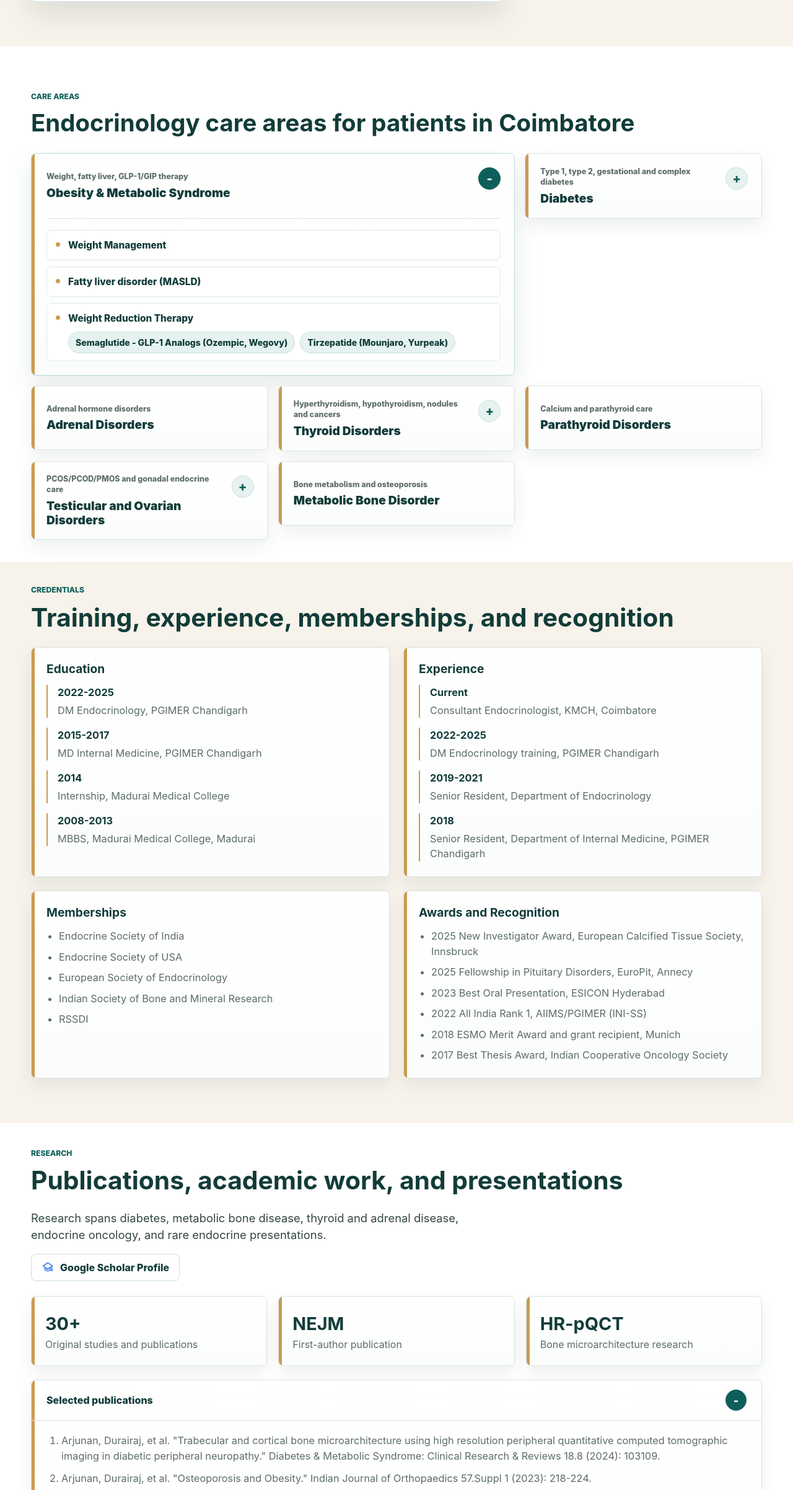
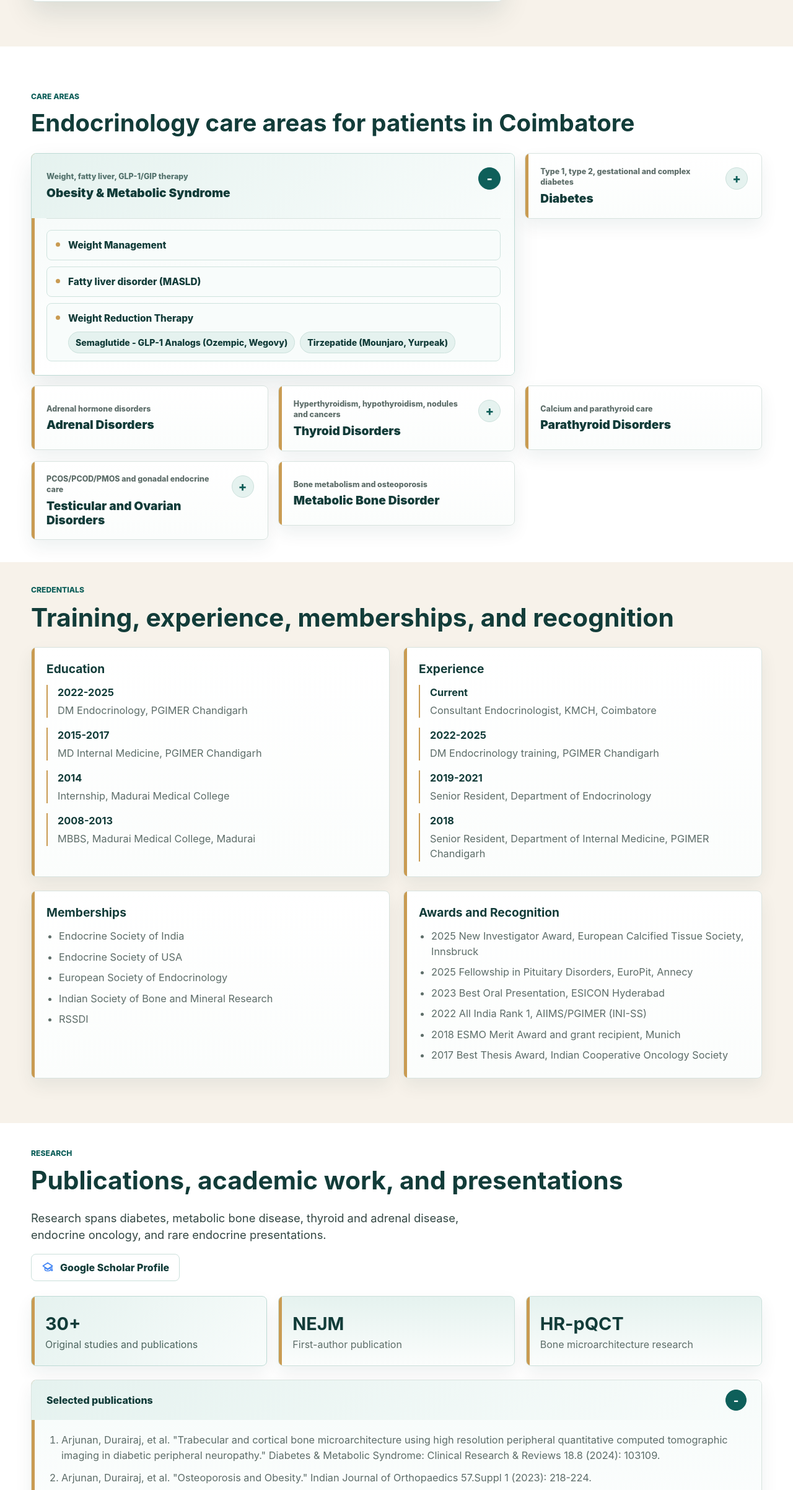
Before and after one commit to Neurabrix/drdurairajarjunan.com, a website: page index.html in a window 1280 px wide. Shown: the part 1646-4050 px from the top of the page at 62% size. Drawn offline with Linux system fonts and the light colour scheme.

Commit message:
Lighten site accent treatment

```diff
--- a/assets/styles.css
+++ b/assets/styles.css
@@ -476,6 +476,11 @@ h3 {
   background: linear-gradient(180deg, var(--white), #fbfdfc);
 }
 
+.care-accordion-item[open] summary {
+  color: var(--teal-dark);
+  background: linear-gradient(135deg, var(--mint), #f8fcfb);
+}
+
 .care-accordion-item summary {
   position: relative;
   cursor: pointer;
@@ -532,8 +537,17 @@ h3 {
   line-height: 1.18;
 }
 
+.care-accordion-item[open] .care-summary-label {
+  color: #53726d;
+}
+
+.care-accordion-item[open] .care-summary-title {
+  color: var(--teal-dark);
+}
+
 .care-accordion-body {
   padding: 0 22px 22px 24px;
+  background: linear-gradient(180deg, #f7fbfa, var(--white));
 }
 
 .care-accordion-body::before {
@@ -557,8 +571,8 @@ h3 {
   min-width: 0;
   padding: 12px 14px 12px 34px;
   color: var(--teal-dark);
-  background: var(--white);
-  border: 1px solid #dfe9e6;
+  background: #f8fcfb;
+  border: 1px solid #cfe3de;
   border-radius: 8px;
   font-size: 0.96rem;
   font-weight: 800;
@@ -884,6 +898,16 @@ h3 {
   padding: 22px;
 }
 
+.research-highlights div:first-child {
+  background: linear-gradient(135deg, var(--mint), #f8fcfb);
+  border-color: #bedbd5;
+}
+
+.research-highlights div:not(:first-child) {
+  background: linear-gradient(180deg, var(--mint), #fbfdfc);
+  border-color: #cbe0db;
+}
+
 .research-highlights strong {
   display: block;
   color: var(--teal-dark);
@@ -892,6 +916,14 @@ h3 {
 
 .research-highlights span {
   color: var(--muted);
+}
+
+.research-highlights div:first-child strong {
+  color: var(--teal-dark);
+}
+
+.research-highlights div:first-child span {
+  color: #4d655f;
 }
 
 .detail-panel {
@@ -936,7 +968,8 @@ h3 {
 }
 
 .detail-panel[open] summary {
-  border-bottom: 1px solid var(--border);
+  color: var(--teal-dark);
+  background: linear-gradient(135deg, var(--mint), #f8fcfb);
 }
 
 .detail-panel[open] summary::after {
@@ -950,6 +983,7 @@ h3 {
   display: grid;
   gap: 12px;
   padding: 20px 28px 24px 48px;
+  background: linear-gradient(180deg, #f8fcfb, var(--white) 18%);
 }
 
 .publication-link {
--- a/index.html
+++ b/index.html
@@ -29,7 +29,7 @@
       content="Obesity, diabetes, thyroid, adrenal, parathyroid, gonadal, and metabolic bone endocrine care at KMCH, Coimbatore."
     />
     <meta name="twitter:image" content="https://drdurairajarjunan.com/assets/durairaj-photo.jpg" />
-    <link rel="stylesheet" href="assets/styles.css?v=20260705-layout-polish" />
+    <link rel="stylesheet" href="assets/styles.css?v=20260705-light-green-polish" />
     <script type="application/ld+json">
       {
         "@context": "https://schema.org",
```
